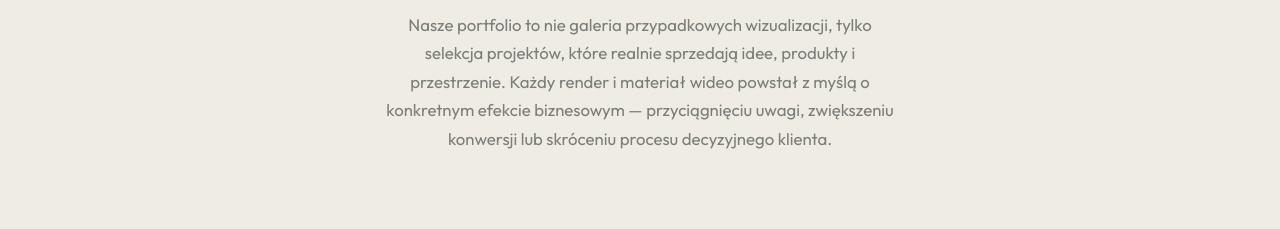
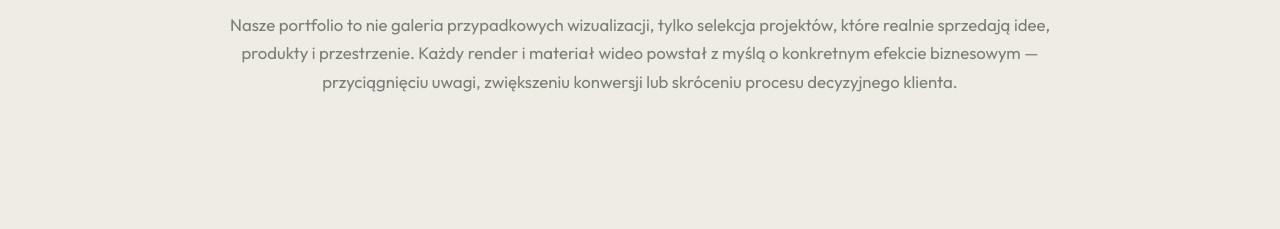
Before and after one commit to ignacykrakowski/futomakistronaver2.0, a plain HTML site: page portfolio.html in a window 1280 px wide. Shown: the part 263-492 px from the top of the page. Drawn offline with Linux system fonts and the light colour scheme.

Commit message:
Widen hero paragraph to fit ~3 lines
Co-Authored-By: Claude Sonnet 4.6 <noreply@anthropic.com>

```diff
--- a/portfolio.html
+++ b/portfolio.html
@@ -271,7 +271,7 @@
       font-size: 1.05rem;
       color: var(--text-muted);
       line-height: 1.7;
-      max-width: 520px;
+      max-width: 820px;
     }
 
     /* Projects section */
```
